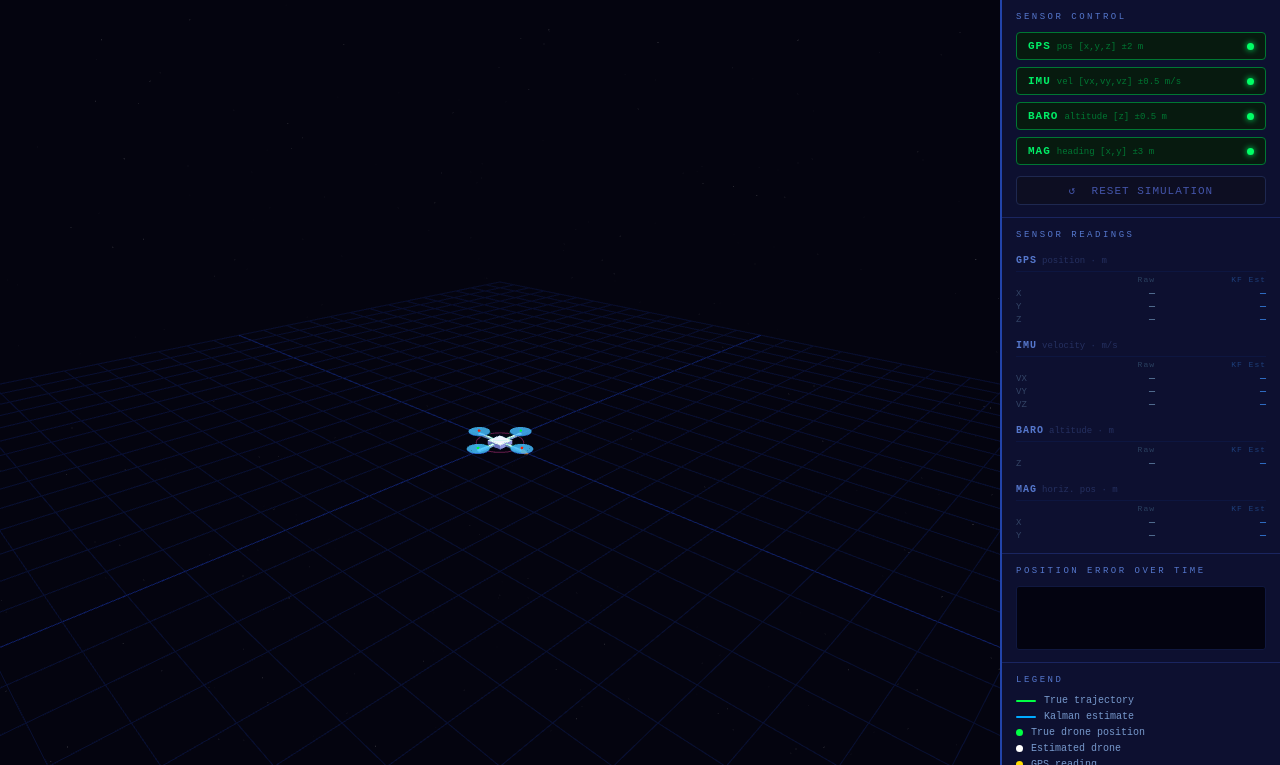
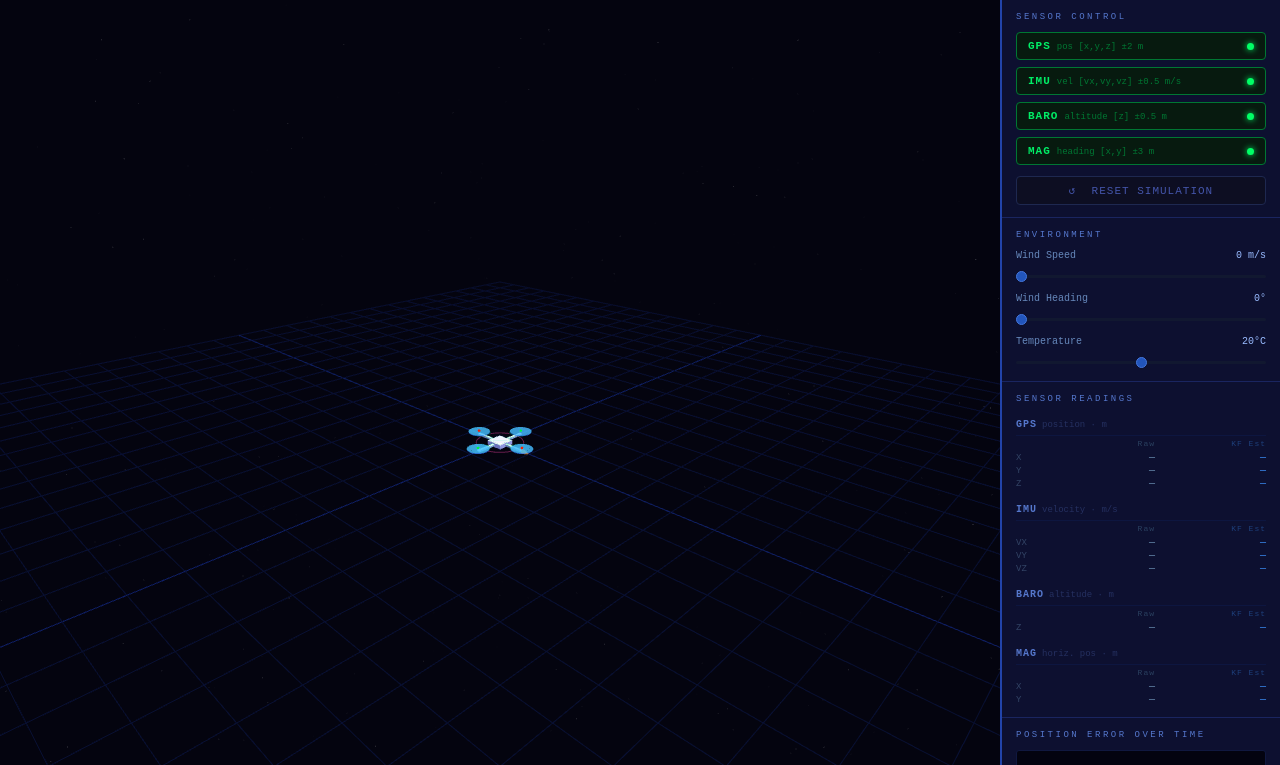
Before and after one commit to zainmk/kalmanNET, a Flask app: page / in a window 1280 px wide. Shown: the part 35-800 px from the top of the page. Run offline with Flask 3, Linux system fonts and the light colour scheme; data that the repository does not hold is empty.

Commit message:
environment controls

```diff
--- a/app.py
+++ b/app.py
@@ -65,6 +65,18 @@ def toggle():
     return jsonify({"failed": failed})
 
 
+@app.route("/environment", methods=["POST"])
+def environment():
+    data = request.json or {}
+    with sim_lock:
+        sim.set_environment(
+            wind_speed   = float(data.get("wind_speed",   0)),
+            wind_heading = float(data.get("wind_heading", 0)),
+            temperature  = float(data.get("temperature",  20)),
+        )
+    return jsonify({"ok": True})
+
+
 @app.route("/reset", methods=["POST"])
 def reset_sim():
     with sim_lock:
--- a/static/app.js
+++ b/static/app.js
@@ -312,6 +312,29 @@ function applyState(s) {
   controls.target.y += (ey - 8 - controls.target.y) * 0.008;
 }
 
+// ── Environment controls ──────────────────────────────────────────────────────
+function onEnvChange() {
+  const speed   = +document.getElementById('env-wind-speed').value;
+  const heading = +document.getElementById('env-wind-heading').value;
+  const temp    = +document.getElementById('env-temp').value;
+
+  document.getElementById('env-wind-speed-val').textContent  = speed.toFixed(1) + ' m/s';
+  document.getElementById('env-wind-heading-val').textContent = heading + '°';
+  const dT = temp - 20;
+  document.getElementById('env-temp-val').textContent =
+    temp + '°C' + (dT !== 0 ? ' (' + (dT > 0 ? '+' : '') + dT + ')' : '');
+
+  fetch('/environment', {
+    method: 'POST',
+    headers: { 'Content-Type': 'application/json' },
+    body: JSON.stringify({
+      wind_speed:   speed,
+      wind_heading: heading * Math.PI / 180,
+      temperature:  temp,
+    }),
+  });
+}
+
 // ── SSE connection ────────────────────────────────────────────────────────────
 function connectSSE() {
   const es = new EventSource('/stream');
@@ -350,9 +373,86 @@ function positionTooltip(e) {
   tooltipEl.style.top  = y + 'px';
 }
 
+// Rich HTML content for tooltips that need formatting or math notation.
+// Keyed by element id; applied below so the HTML stays clean.
+const TOOLTIP_RICH = {
+  'badge-kf': `
+    <b>Linear Kalman Filter — predict → update</b><br><br>
+    <b>Predict</b> (every timestep, no sensors needed):<br>
+    &nbsp;x̂ ← F·x̂ &nbsp;&nbsp; propagate state via constant-velocity model<br>
+    &nbsp;P ← F·P·Fᵀ + Q &nbsp;&nbsp; uncertainty grows with time<br><br>
+    <b>Update</b> (once per active sensor per step):<br>
+    &nbsp;ε = z − H·x̂ &nbsp;&nbsp; innovation: what sensor saw vs filter predicted<br>
+    &nbsp;K = P·Hᵀ·(H·P·Hᵀ + R)⁻¹ &nbsp;&nbsp; Kalman gain<br>
+    &nbsp;x̂ ← x̂ + K·ε &nbsp;&nbsp; correct the state<br>
+    &nbsp;P ← (I − K·H)·P &nbsp;&nbsp; reduce uncertainty<br><br>
+    R is per-sensor noise covariance. Noisier sensor → larger R → smaller K → smaller correction to the state.`,
+
+  'btn-gps': `
+    <b>GPS — absolute position [x, y, z]</b><br><br>
+    <b>Role:</b> The only drift-free absolute 3D fix — the filter's primary position anchor. Without it, horizontal position falls back to the far noisier magnetometer.<br><br>
+    <b>Its gap, filled by others:</b> Each fix scatters ±2 m. IMU velocity bridges between fixes so the estimate doesn't jump. Barometer independently validates the altitude component.<br><br>
+    <b>Kalman update:</b><br>
+    &nbsp;H = [I₃ | 0₃] &nbsp; selects position rows of the 6-D state<br>
+    &nbsp;ε = z − H·x̂ &nbsp; 3×1 innovation<br>
+    &nbsp;K = P·Hᵀ·(H·P·Hᵀ + R)⁻¹ &nbsp; 6×3 gain matrix<br>
+    &nbsp;x̂ ← x̂ + K·ε &nbsp; all 6 states corrected via cross-covariance in P<br><br>
+    <b>Calm-condition assumptions (fixed — never updated):</b><br>
+    &nbsp;σ = 2.0 m &nbsp;|&nbsp; R = diag(4, 4, 4)<br>
+    Under wind 15 m/s: actual σ ≈ 3.8 m — filter still uses R = 4.<br>
+    This mismatch causes the gain K to be too small; sensor is over-trusted.`,
+
+  'btn-imu': `
+    <b>IMU — velocity [vx, vy, vz]</b><br><br>
+    <b>Role:</b> Fast, continuous updates every step. Bridges the gaps between slow GPS fixes so position doesn't drift in between.<br><br>
+    <b>Its gap, filled by others:</b> Measures velocity not position. Velocity errors integrate into unbounded position error over time. GPS corrects the accumulated drift. Without GPS, position grows unconstrained.<br><br>
+    <b>Kalman update:</b><br>
+    &nbsp;H = [0₃ | I₃] &nbsp; selects velocity rows of the 6-D state<br>
+    &nbsp;ε = z − H·x̂ &nbsp; 3×1 innovation<br>
+    &nbsp;K = P·Hᵀ·(H·P·Hᵀ + R)⁻¹ &nbsp; 6×3 gain<br>
+    &nbsp;x̂ ← x̂ + K·ε &nbsp; position states also shift via off-diagonal terms in P<br><br>
+    <b>Calm-condition assumptions (fixed — never updated):</b><br>
+    &nbsp;σ = 0.5 m/s &nbsp;|&nbsp; R = diag(0.25, 0.25, 0.25)<br>
+    Wind 15 m/s: actual σ ≈ 1.1 m/s. Temp ±30°C: actual σ ≈ 0.74 m/s.<br>
+    KalmanNET would detect the growing innovations and raise its effective gain.`,
+
+  'btn-baro': `
+    <b>Barometer — altitude [z only]</b><br><br>
+    <b>Role:</b> Cheapest sensor, single axis, highly reliable. Anchors altitude independently of GPS — even when GPS fails, BARO + IMU together keep vertical estimates tight.<br><br>
+    <b>Its gap, filled by others:</b> Zero XY awareness. Contributes nothing to horizontal position, which depends entirely on GPS and magnetometer.<br><br>
+    <b>Kalman update:</b><br>
+    &nbsp;H = [0, 0, 1, 0, 0, 0] &nbsp; altitude (z) row only<br>
+    &nbsp;ε = z − H·x̂ &nbsp; scalar innovation<br>
+    &nbsp;K = P·Hᵀ·(H·P·Hᵀ + R)⁻¹ &nbsp; 6×1 gain vector<br>
+    &nbsp;x̂ ← x̂ + K·ε &nbsp; scalar correction propagated to all states via K<br><br>
+    <b>Calm-condition assumptions (fixed — never updated):</b><br>
+    &nbsp;σ = 0.5 m &nbsp;|&nbsp; R = [0.25] &nbsp;|&nbsp; calibrated at 20°C, zero bias<br>
+    At 50°C: actual σ ≈ 0.74 m plus a +3.6 m altitude bias (hot air reads drone as lower).<br>
+    At −10°C: −3.6 m bias (cold air reads drone as higher). Filter sees neither.`,
+
+  'btn-mag': `
+    <b>Magnetometer — horizontal position [x, y]</b><br><br>
+    <b>Role:</b> Independent XY fix that doesn't rely on satellite signal. When GPS fails, MAG is the only sensor preventing horizontal position from going unbounded — even if it does so noisily.<br><br>
+    <b>Its gap, filled by others:</b> Coarsest sensor at ±3 m. High R means the filter assigns it low gain, so GPS overrides its influence when healthy. Barometer covers the altitude axis this sensor ignores.<br><br>
+    <b>Kalman update:</b><br>
+    &nbsp;H = [1,0,0,0,0,0; 0,1,0,0,0,0] &nbsp; x and y position rows<br>
+    &nbsp;ε = z − H·x̂ &nbsp; 2×1 innovation<br>
+    &nbsp;K = P·Hᵀ·(H·P·Hᵀ + R)⁻¹ &nbsp; 6×2 gain<br>
+    &nbsp;x̂ ← x̂ + K·ε &nbsp; gentle correction due to large R<br><br>
+    <b>Calm-condition assumptions (fixed — never updated):</b><br>
+    &nbsp;σ = 3.0 m &nbsp;|&nbsp; R = diag(9, 9)<br>
+    Not significantly affected by wind or temperature in this model — its noise is already large enough that environmental variation is secondary.`,
+};
+
+// Apply rich tooltips by element id, then wire all [data-tooltip] elements.
+Object.entries(TOOLTIP_RICH).forEach(([id, html]) => {
+  const el = document.getElementById(id);
+  if (el) el.dataset.tooltip = html.trim();
+});
+
 document.querySelectorAll('[data-tooltip]').forEach(el => {
   el.addEventListener('mouseenter', e => {
-    tooltipEl.textContent = el.dataset.tooltip;
+    tooltipEl.innerHTML = el.dataset.tooltip;   // innerHTML: our own controlled content
     tooltipEl.classList.add('visible');
     positionTooltip(e);
   });
--- a/static/index.html
+++ b/static/index.html
@@ -9,7 +9,7 @@
 
 <header>
   <h1>KalmanNET // Drone Sensor Redundancy</h1>
-  <span class="badge" data-tooltip="A recursive algorithm that fuses noisy sensor readings into an optimal state estimate. Each cycle it (1) predicts the next state via a constant-velocity motion model, then (2) corrects that prediction using live sensor data weighted by each sensor&#39;s known noise covariance R.">LINEAR KALMAN FILTER</span>
+  <span class="badge" id="badge-kf" data-tooltip="">LINEAR KALMAN FILTER</span>
   <span class="badge" data-tooltip="The drone&#39;s true programmed path: a rising helix with radius 20 m, angular speed 0.3 rad/s, and vertical climb of 1 m/s. Using an analytic ground truth lets us measure exactly how much error the filter accumulates at every timestep.">HELIX TRAJECTORY</span>
   <span id="badge-status">ALL SENSORS NOMINAL</span>
 </header>
@@ -21,30 +21,59 @@
 
     <!-- Sensor toggles -->
     <div class="panel">
-      <div class="panel-title">Sensor Control</div>
+      <div class="panel-title" data-tooltip="No single sensor is sufficient. GPS drifts without velocity context. IMU accumulates position error without an anchor. Barometer only sees altitude. Magnetometer is too noisy to rely on alone. Together, fused by the Kalman filter, they form a complete and robust estimate. Hover each sensor button for the specific math.">Sensor Control</div>
 
       <button class="sensor-btn active" id="btn-gps" onclick="toggleSensor('gps')"
-        data-tooltip="Global Positioning System — measures absolute 3D position [x, y, z] with noise sigma = 2 m. The yellow dot shows each raw fix. Drift-free but noisy; the primary long-term anchor for the filter. Click to simulate a GPS failure.">
+        data-tooltip="">
         <span><span class="sensor-name">GPS</span><span class="sensor-desc">pos [x,y,z] ±2 m</span></span>
         <span class="indicator"></span>
       </button>
       <button class="sensor-btn active" id="btn-imu" onclick="toggleSensor('imu')"
-        data-tooltip="Inertial Measurement Unit — measures velocity [vx, vy, vz] with noise sigma = 0.5 m/s. The orange arrow shows the current velocity direction and magnitude. Fast and continuous, but without position corrections it accumulates drift over time. Click to simulate failure.">
+        data-tooltip="">
         <span><span class="sensor-name">IMU</span><span class="sensor-desc">vel [vx,vy,vz] ±0.5 m/s</span></span>
         <span class="indicator"></span>
       </button>
       <button class="sensor-btn active" id="btn-baro" onclick="toggleSensor('baro')"
-        data-tooltip="Barometer — measures altitude (z-axis only) with noise sigma = 0.5 m. A cheap, single-axis sensor that constrains vertical drift. The pink ring visualises the measured altitude plane. Click to simulate failure.">
+        data-tooltip="">
         <span><span class="sensor-name">BARO</span><span class="sensor-desc">altitude [z] ±0.5 m</span></span>
         <span class="indicator"></span>
       </button>
       <button class="sensor-btn active" id="btn-mag" onclick="toggleSensor('mag')"
-        data-tooltip="Magnetometer — estimates horizontal position [x, y] via magnetic field heading with noise sigma = 3 m. Provides a coarse XY fix independent of GPS. The purple dot shows each raw reading. Susceptible to electromagnetic interference. Click to simulate failure.">
+        data-tooltip="">
         <span><span class="sensor-name">MAG</span><span class="sensor-desc">heading [x,y] ±3 m</span></span>
         <span class="indicator"></span>
       </button>
 
       <button class="reset-btn" onclick="resetSim()">↺ &nbsp;RESET SIMULATION</button>
+    </div>
+
+    <!-- Environment -->
+    <div class="panel" data-tooltip="Environmental conditions that stress the sensor suite beyond the Kalman filter&#39;s calm-condition assumptions. The filter&#39;s R matrices never update — the growing mismatch between assumed and actual noise is exactly what KalmanNET would learn to correct.">
+      <div class="panel-title">Environment</div>
+
+      <div class="env-row">
+        <div class="env-label-row">
+          <span class="env-label" data-tooltip="Physically deflects the true trajectory (green line). Also raises GPS noise via multipath and turbulence (actual σ = 2 + 0.12·w m) and IMU noise via vibration (actual σ = 0.5 + 0.04·w m/s). Kalman filter always assumes calm-condition R — it does not know wind has increased.">Wind Speed</span>
+          <span class="env-val" id="env-wind-speed-val">0 m/s</span>
+        </div>
+        <input type="range" id="env-wind-speed" min="0" max="20" step="0.5" value="0" oninput="onEnvChange()">
+      </div>
+
+      <div class="env-row">
+        <div class="env-label-row">
+          <span class="env-label" data-tooltip="Direction the wind blows, in degrees clockwise from East. Only has an effect when Wind Speed &gt; 0. The drone&#39;s autopilot partially counteracts the push — the true path bows rather than drifts without bound.">Wind Heading</span>
+          <span class="env-val" id="env-wind-heading-val">0°</span>
+        </div>
+        <input type="range" id="env-wind-heading" min="0" max="355" step="5" value="0" oninput="onEnvChange()">
+      </div>
+
+      <div class="env-row">
+        <div class="env-label-row">
+          <span class="env-label" data-tooltip="Sensors are calibrated at 20°C. Deviations cause IMU thermal drift (actual σ = 0.5 + 0.008·|ΔT| m/s) and a barometer altitude bias (offset = 0.12·ΔT m — hot air has lower pressure, so the baro reads the drone as lower than it is). Kalman filter assumes 20°C at all times.">Temperature</span>
+          <span class="env-val" id="env-temp-val">20°C</span>
+        </div>
+        <input type="range" id="env-temp" min="-10" max="50" step="1" value="20" oninput="onEnvChange()">
+      </div>
     </div>
 
     <!-- Sensor readings -->
--- a/static/style.css
+++ b/static/style.css
@@ -192,6 +192,47 @@ header h1 {
   line-height: 1.6;
 }
 
+/* ── Environment panel ── */
+.env-row { margin-bottom: 10px; }
+.env-row:last-child { margin-bottom: 0; }
+.env-label-row {
+  display: flex;
+  justify-content: space-between;
+  align-items: baseline;
+  margin-bottom: 4px;
+}
+.env-label { font-size: 10px; color: #6688bb; cursor: help; }
+.env-val   { font-size: 10px; color: #99bbff; font-family: 'Courier New', monospace; }
+
+input[type="range"] {
+  width: 100%;
+  -webkit-appearance: none;
+  appearance: none;
+  height: 3px;
+  background: #111830;
+  border-radius: 2px;
+  outline: none;
+  cursor: pointer;
+}
+input[type="range"]::-webkit-slider-thumb {
+  -webkit-appearance: none;
+  width: 11px;
+  height: 11px;
+  border-radius: 50%;
+  background: #2255bb;
+  border: 1px solid #4477dd;
+  cursor: pointer;
+  transition: background 0.15s;
+}
+input[type="range"]::-webkit-slider-thumb:hover { background: #4488ff; }
+input[type="range"]::-moz-range-thumb {
+  width: 11px; height: 11px;
+  border-radius: 50%;
+  background: #2255bb;
+  border: 1px solid #4477dd;
+  cursor: pointer;
+}
+
 /* ── Sensor readings panel ── */
 .sr-block { margin-bottom: 10px; }
 .sr-block:last-child { margin-bottom: 0; }
@@ -218,7 +259,7 @@ header h1 {
 #tooltip {
   position: fixed;
   z-index: 9999;
-  max-width: 260px;
+  max-width: 320px;
   padding: 8px 11px;
   background: #060d26;
   border: 1px solid #2244aa;
```
Also changed, not shown: TODO.md (added, +96 -0 lines), drone_sim.py (+92 -26 lines).
